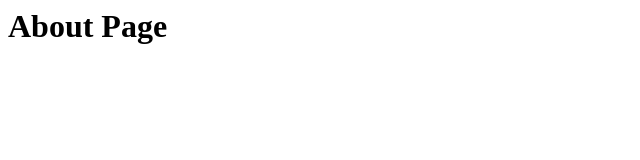
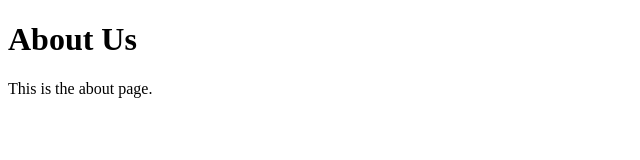
Before and after one commit to a-h-a-r-i/GameVault, a plain HTML site: page about.html in a window 1280 px wide. Shown: the whole page, without its empty margins (0-640 px from the left). Drawn offline with Linux system fonts and the light colour scheme.

Commit message:
Update about page HTML

```diff
--- a/about.html
+++ b/about.html
@@ -1 +1,12 @@
-<h1>About Page</h1>
+<!DOCTYPE html>
+<html lang="en">
+<head>
+    <meta charset="UTF-8">
+    <meta name="viewport" content="width=device-width, initial-scale=1.0">
+    <title>Document</title>
+</head>
+<body>
+    <h1>About Us</h1>
+    <p>This is the about page.</p>
+</body>
+</html>
```
